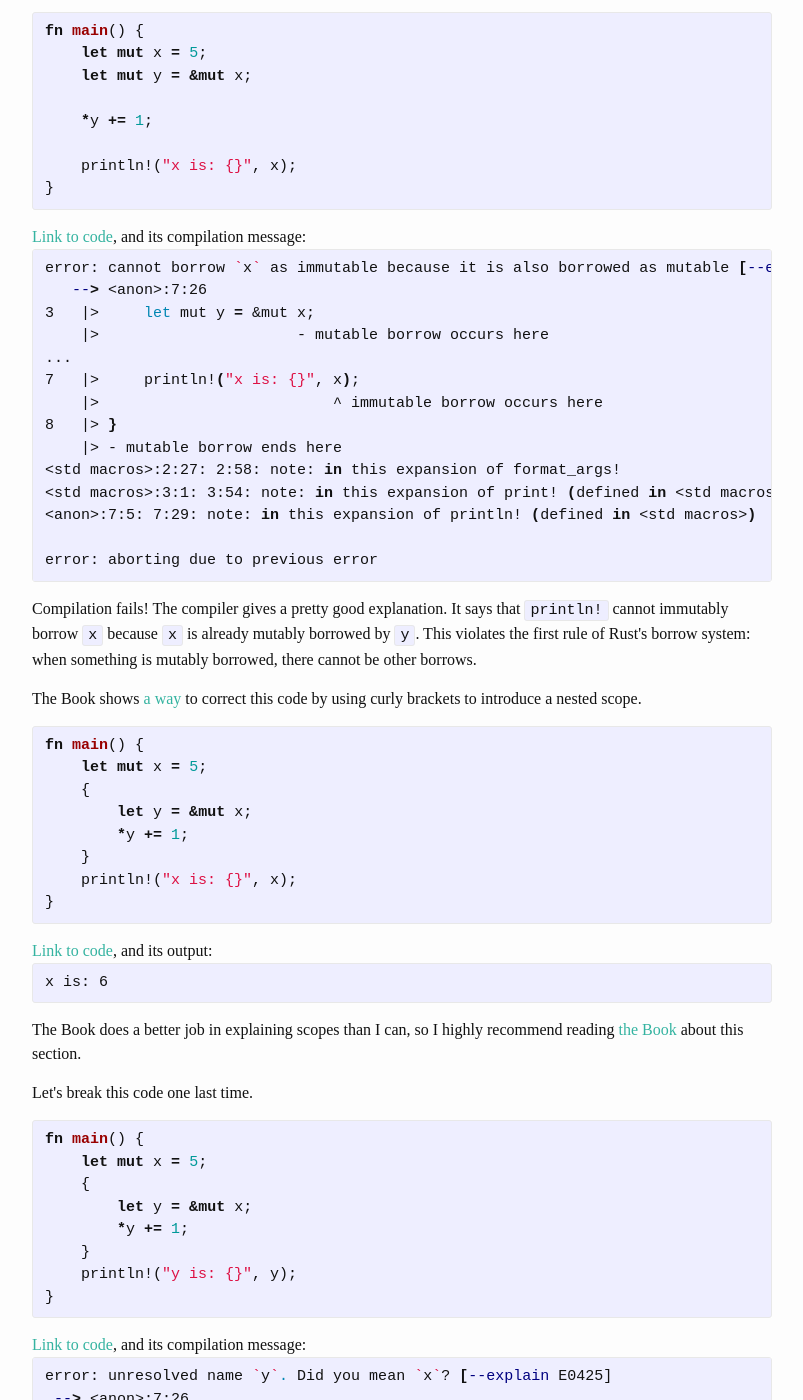
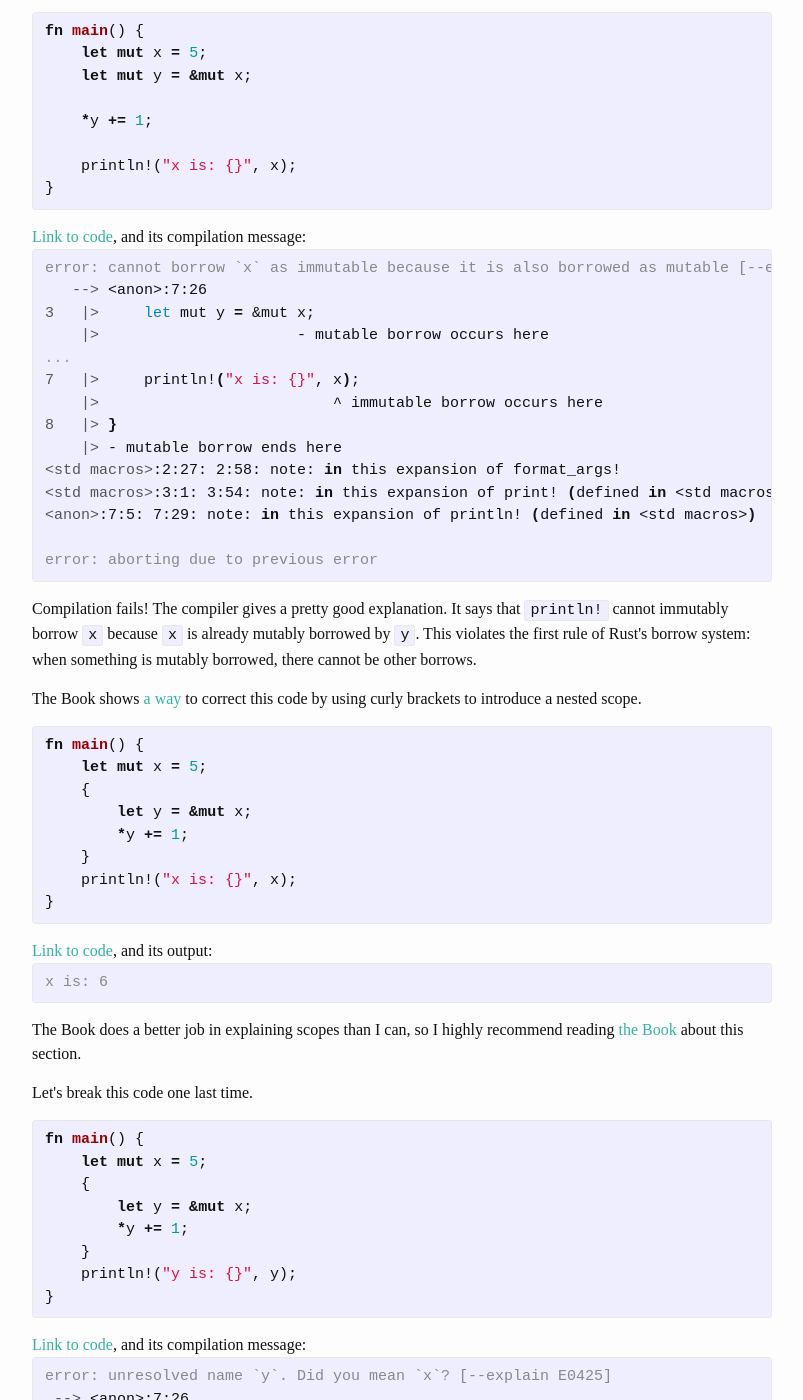
Before and after one commit to jeenalee/blog, a Jekyll site: the page built from _posts/2016-08-15-sharing-coloring-books-in-rust.html, in a window 1280 px wide and 1400 px high, scrolled down 2299 px. Shown: the whole window, without its empty margins (238-1041 px from the left). Built offline with Jekyll 4.4.1, drawn with Linux system fonts in a browser that asks for light colours; some web fonts are replaced; some of the changed text lies outside the part shown.

Commit message:
Change bash to console for proper rendering

```diff
--- a/_posts/2016-08-15-sharing-coloring-books-in-rust.html
+++ b/_posts/2016-08-15-sharing-coloring-books-in-rust.html
@@ -95,7 +95,7 @@ fn main() {
 }
 {% endhighlight %}
 <a href="https://is.gd/0sC8kK">Link to code</a>, and its compilation message:
-{% highlight bash %}
+{% highlight console %}
 error: cannot assign to immutable borrowed content `*y`
  --> <anon>:5:5
 5 |>     *y += 1;
@@ -128,7 +128,7 @@ fn main() {
 }
 {% endhighlight %}
 <a href="https://is.gd/o1nKt9">Link to code</a>, and its output:
-{% highlight bash %}
+{% highlight console %}
 y is: 6
 {% endhighlight %}
 
@@ -153,7 +153,7 @@ fn main() {
 }
 {% endhighlight %}
 <a href="https://is.gd/ZYdXsQ">Link to code</a>, and its compilation message:
-{% highlight bash %}
+{% highlight console %}
 error: cannot borrow `x` as immutable because it is also borrowed as mutable [--explain E0502]
    --> <anon>:7:26
 3   |>     let mut y = &mut x;
@@ -195,7 +195,7 @@ fn main() {
 }
 {% endhighlight %}
 <a href="https://is.gd/4Razar">Link to code</a>, and its output:
-{% highlight bash %}
+{% highlight console %}
 x is: 6
 {% endhighlight %}
 
@@ -218,7 +218,7 @@ fn main() {
 }
 {% endhighlight %}
 <a href="https://is.gd/BffVNx">Link to code</a>, and its compilation message:
-{% highlight bash %}
+{% highlight console %}
 error: unresolved name `y`. Did you mean `x`? [--explain E0425]
  --> <anon>:7:26
 7 |>     println!("y is: {}", y);
```
